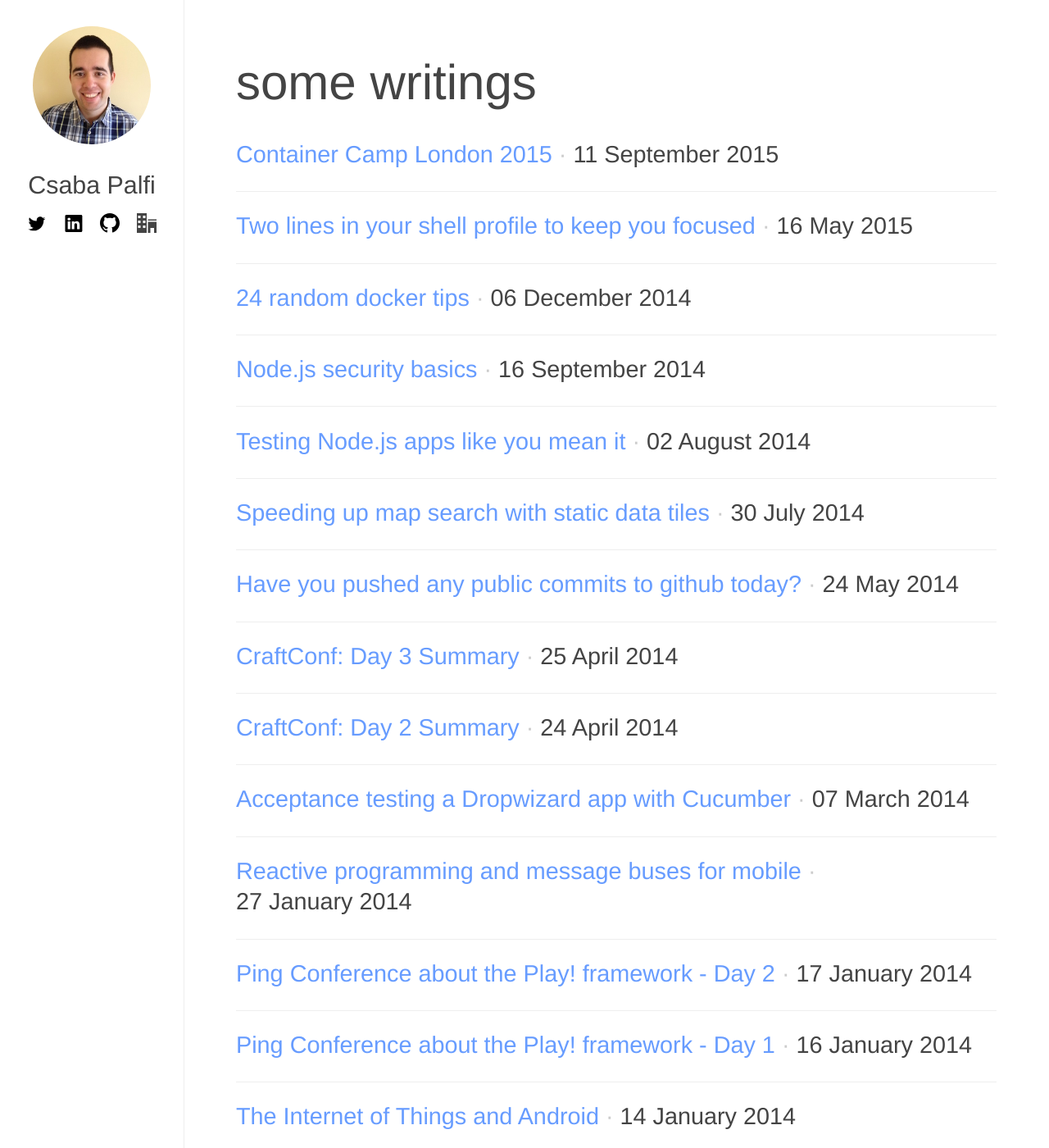
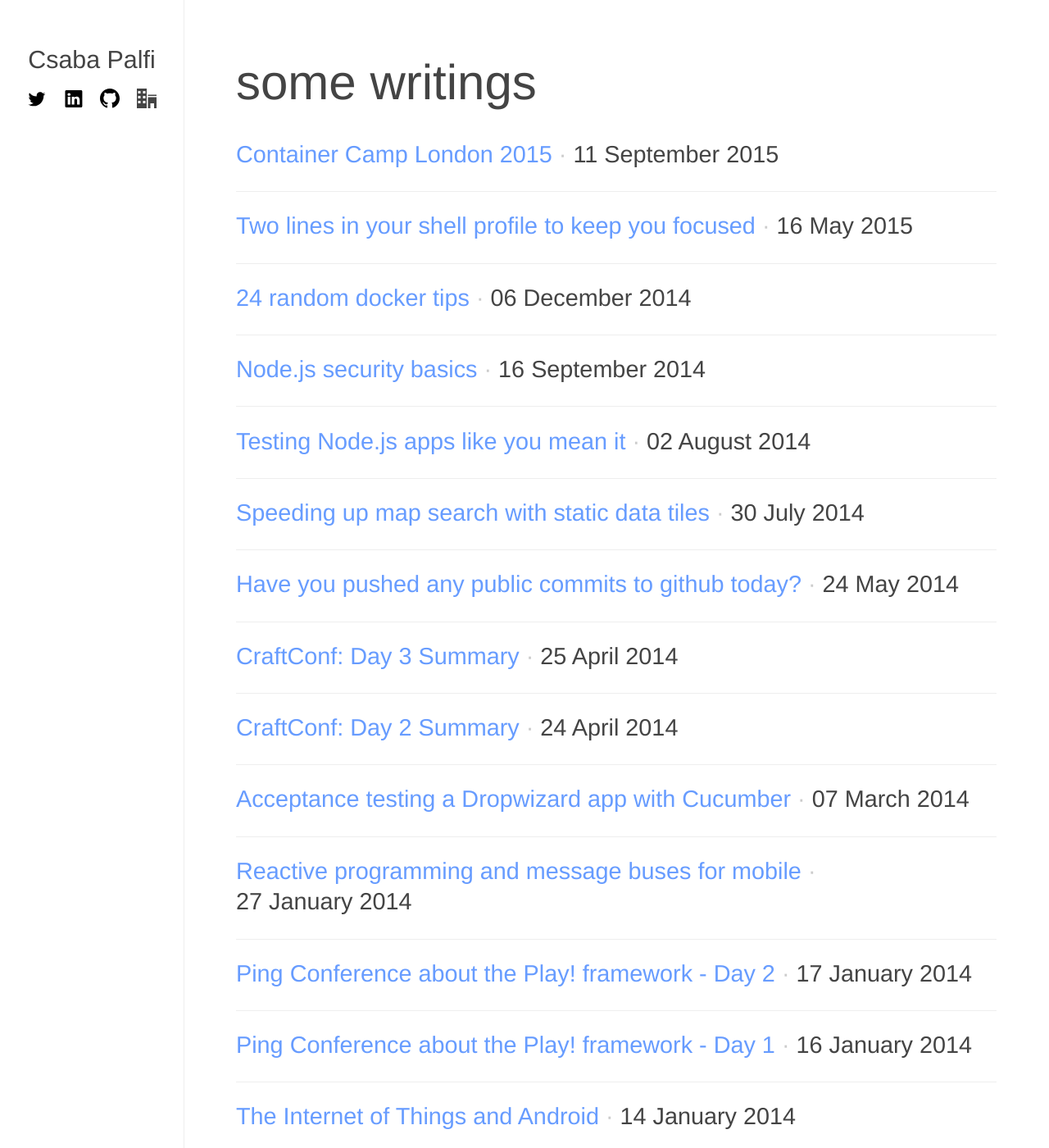
Before and after one commit to dublado/csabapalfi.github.io, a Jekyll site: the page built from index.html, in a window 1280 px wide and 1400 px high. Shown: the whole window at 82% size. Built offline with Jekyll 4.4.1, drawn with Linux system fonts in a browser that asks for light colours; Markdown is read by kramdown in place of the engine named in the settings.

Commit message:
remove logo
Signed-off-by: Csaba Palfi <csaba@palfi.me>

```diff
--- a/_config.yml
+++ b/_config.yml
@@ -1,6 +1,5 @@
 name: csaba.palfi.me
 title: Csaba Palfi
-logo: /assets/images/csabapalfi@2x.jpg
 markdown: redcarpet
 permalink: /:title/
 sass:
--- a/_layouts/default.html
+++ b/_layouts/default.html
@@ -5,7 +5,6 @@
       <meta http-equiv="X-UA-Compatible" content="IE=edge" />
       <title>{{ page.title }} by {{ site.title }}</title>
       <meta name="description" content="{{ site.description }}" />
-      <link rel="shortcut icon" href="{{ site.logo }}"/>
       <link rel="stylesheet" type="text/css" href="/assets/styles/crisp.css">
       <meta name="HandheldFriendly" content="True" />
       <meta name="MobileOptimized" content="320" />
@@ -19,7 +18,6 @@
   </head>
   <body>
     <header id="header">
-      <a id="logo" href="/"><img src="{{ site.logo }}" alt="{{ site.title }}" width="144" height="144" /></a>
       <h1><a href="/">{{ site.title }}</a></h1>
       {% include follow.html %}
     </header>
--- a/assets/styles/crisp.scss
+++ b/assets/styles/crisp.scss
@@ -152,14 +152,7 @@ header h1 a {
 header h1 a:hover {
 	text-decoration:none;
 }
-header #logo img {
-	width:9em;
-	height:9em;
-	border-radius:4.5em;
-	-moz-border-radius: 4.5em;
-	-webkit-border-radius: 4.5em;
-	border: none;
-}
+
 #follow-icons {
 	margin-bottom: 1.5em;
 }
```
Also changed, not shown: assets/images/csabapalfi@2x.jpg (deleted).
